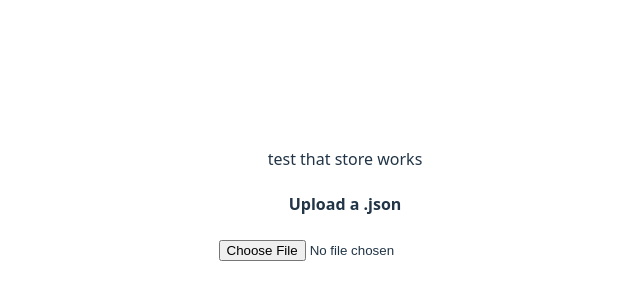
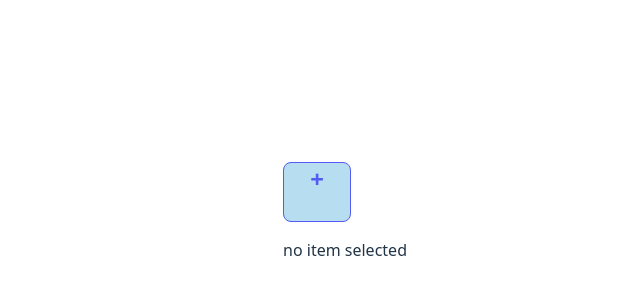
Before and after one commit to kollected/esprow-tree-view, a React (Vite) app: page / in a window 1280 px wide. Shown: the part 196-496 px from the top of the page, without its empty margins (295-935 px from the left). Built offline with nearby package versions, Linux system fonts and the light colour scheme.

Commit message:
added barebones view components. purely functional for now, no significant css.

```diff
--- a/src/App.css
+++ b/src/App.css
@@ -5,7 +5,53 @@
   text-align: center;
 }
 
+.Layout {
+  display: flex;
+  flex-direction: column;
+  gap: 1rem;
+
+  div {
+    flex-grow: 1;
+    display: flex;
+  }
+}
+
 /* normally, i'd use css modules */
+input[type="file"] {
+  display: none;
+}
+
+.FileName {
+  font-weight: 600;
+  margin-right: 0.5rem;
+  font-size: 1.25rem;
+}
+
 .FileUpload {
+  width: 50px;
+  height: 50px;
+  background-color: #b7ddf1;
+  color: #535bf2;
+  border: 1px solid #535bf2;
+  border-radius: 0.5rem;
+  padding: 0.25rem 0.5rem;
+  cursor: pointer;
+  font-weight: 600;
+  font-size: 1.5rem;
+  line-height: 1;
 
+  &:hover {
+    background-color: #55a55a;
+  }
 }
+
+.TreeView {
+  display: flex;
+  flex-direction: column;
+
+  button {
+    padding: 0.25rem;
+    line-height: 1;
+    align-self: flex-start;
+  }
+}
--- a/src/App.tsx
+++ b/src/App.tsx
@@ -1,14 +1,14 @@
 import './App.css'
-import { FileUpload } from './components/FileUpload.tsx'
-import { useStore } from './store.ts'
+import { FileUpload, DetailedView, TreeView } from './components'
 
 export const App = () => {
-  const { data, nav, map } = useStore()
-
   return (
-    <>
-      <div onClick={() => console.log(data, nav, map)}>test that store works</div>
+    <div className='Layout'>
       <FileUpload />
-    </>
+      <div>
+        <TreeView />
+        <DetailedView />
+      </div>
+    </div>
   )
 }
--- /dev/null
+++ b/src/components/DetailedView.tsx
@@ -0,0 +1,16 @@
+import { useStore } from '../store.ts'
+
+export const DetailedView = () => {
+  const { selectedItem, map } = useStore()
+
+  const obj = map?.get(selectedItem)
+
+  if (!obj) return <span>no item selected</span>
+
+  // doesn't look good, gotta refine this later
+  return (
+    <div>
+      {Object.keys(obj).map((key) => <div key={key}>{key}: {String(obj[key])}</div>)}
+    </div>
+  )
+}
--- a/src/components/FileUpload.tsx
+++ b/src/components/FileUpload.tsx
@@ -1,27 +1,34 @@
-import { type ChangeEvent } from 'react'
+import { type ChangeEvent, useState } from 'react'
 import { useStore } from '../store.ts'
 
 export const FileUpload = () => {
   const { setData } = useStore()
+  const [fileName, setFileName] = useState('')
 
   const handleUpload = (e: ChangeEvent<HTMLInputElement>) => {
     const reader = new FileReader()
     reader.onload = () => {
       const text = reader.result as string
       setData(JSON.parse(text))
+      setFileName(e.target.files![0].name)
     }
 
     reader.readAsText(e.target.files![0])
   }
 
+  // yeah i'll leave the styling for later.
+
   return (
-    <div className='FileUpload'>
-      <h4>Upload a .json</h4>
-      <input
-        type='file'
-        accept='.json,application/json'
-        onChange={handleUpload}
-      />
-    </div>
+    <>
+      <span className='FileName'>{fileName}</span>
+      <label className='FileUpload'>
+        +
+        <input
+          type='file'
+          accept='.json,application/json'
+          onChange={handleUpload}
+        />
+      </label>
+    </>
   )
 }
--- /dev/null
+++ b/src/components/TreeView.tsx
@@ -0,0 +1,38 @@
+import { useStore, type NavItem } from '../store.ts'
+import { useState } from 'react'
+
+const Line = ({ item }: { item: NavItem }) => {
+  const { setSelectedItem } = useStore()
+  const [expanded, setExpanded] = useState(false)
+
+  return (
+    <div key={item.internalID} onClick={(event) => {
+      event?.stopPropagation()
+      setSelectedItem(item.internalID)
+    }}>
+      {item.children && (
+        <button onClick={() => setExpanded((c) => !c)}>
+          {expanded ? '-' : '+'}
+        </button>
+      )}
+      {item.name}
+      {expanded && (
+        <div className='TreeView'>
+          {item.children?.map((child) => <Line item={child} />)}
+        </div>
+      )}
+    </div>
+  )
+}
+
+export const TreeView = () => {
+  const { nav } = useStore()
+
+  console.log('tree view', nav)
+
+  return (
+    <div className='TreeView'>
+      {nav?.map((item) => <Line item={item} />)}
+    </div>
+  )
+}
--- /dev/null
+++ b/src/components/index.ts
@@ -0,0 +1,5 @@
+import { DetailedView } from './DetailedView.tsx'
+import { FileUpload } from './FileUpload.tsx'
+import { TreeView } from './TreeView.tsx'
+
+export { DetailedView, FileUpload, TreeView }
--- a/src/store.ts
+++ b/src/store.ts
@@ -8,7 +8,7 @@ type Item = {
 
 type MapItem = Omit<Item, 'children'> & { children?: string[] }
 
-type NavItem = {
+export type NavItem = {
   name: string
   internalID: string
   children?: NavItem[]
@@ -21,7 +21,7 @@ type Store = {
   setData: (data: Item[]) => void
   // not sure if i grab the entire item or just grab the id (parentName.nextName.name)
   // this will do for now
-  selectedItem?: string
+  selectedItem: string
   setSelectedItem: (item: string) => void
   // another question: should i create a separate property with names only? for the actual tree?
   // not sure.
@@ -77,6 +77,6 @@ export const useStore = create<Store>((set) => ({
     const { nav, map } = formatData(data)
     set({ data, nav, map })
   },
-  selectedItem: undefined,
+  selectedItem: '',
   setSelectedItem: (selectedItem) => set({ selectedItem })
 }))
```
